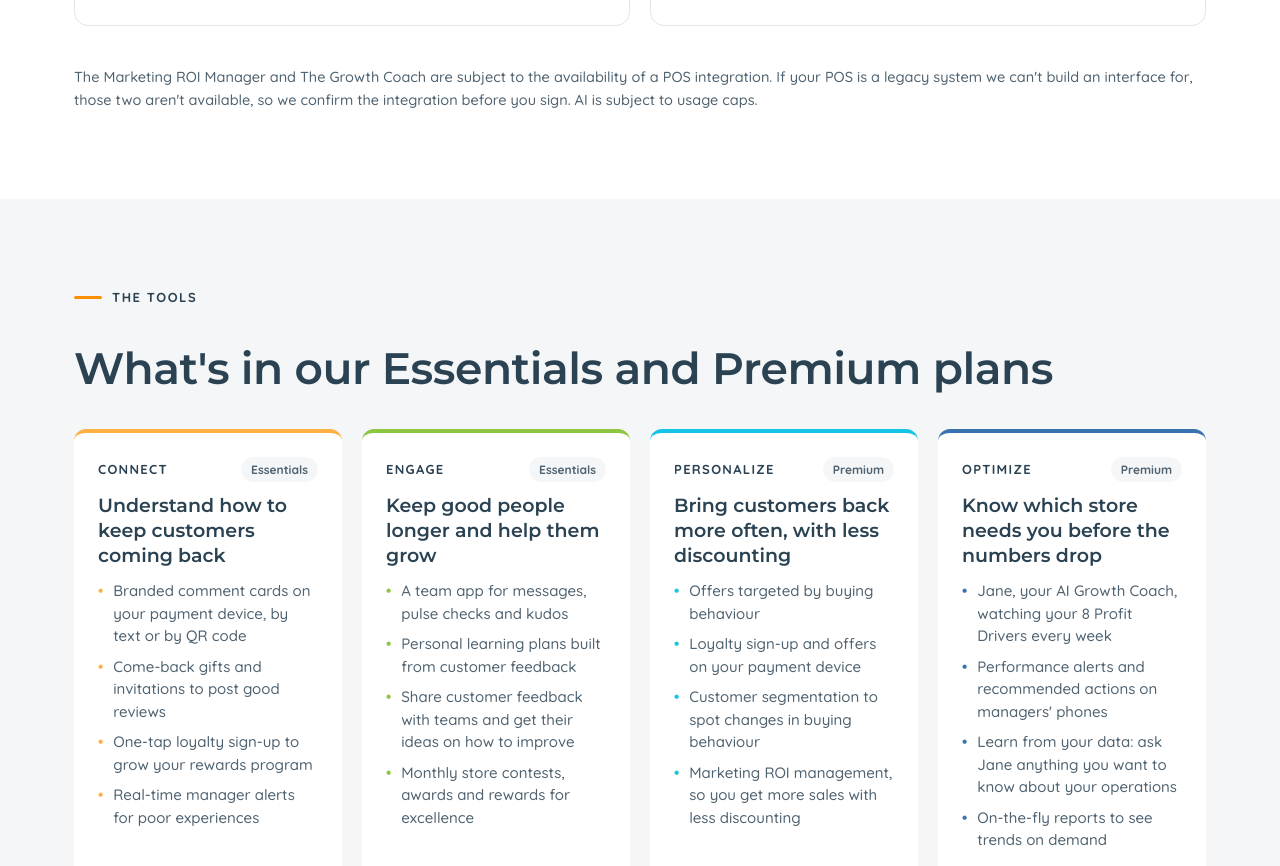
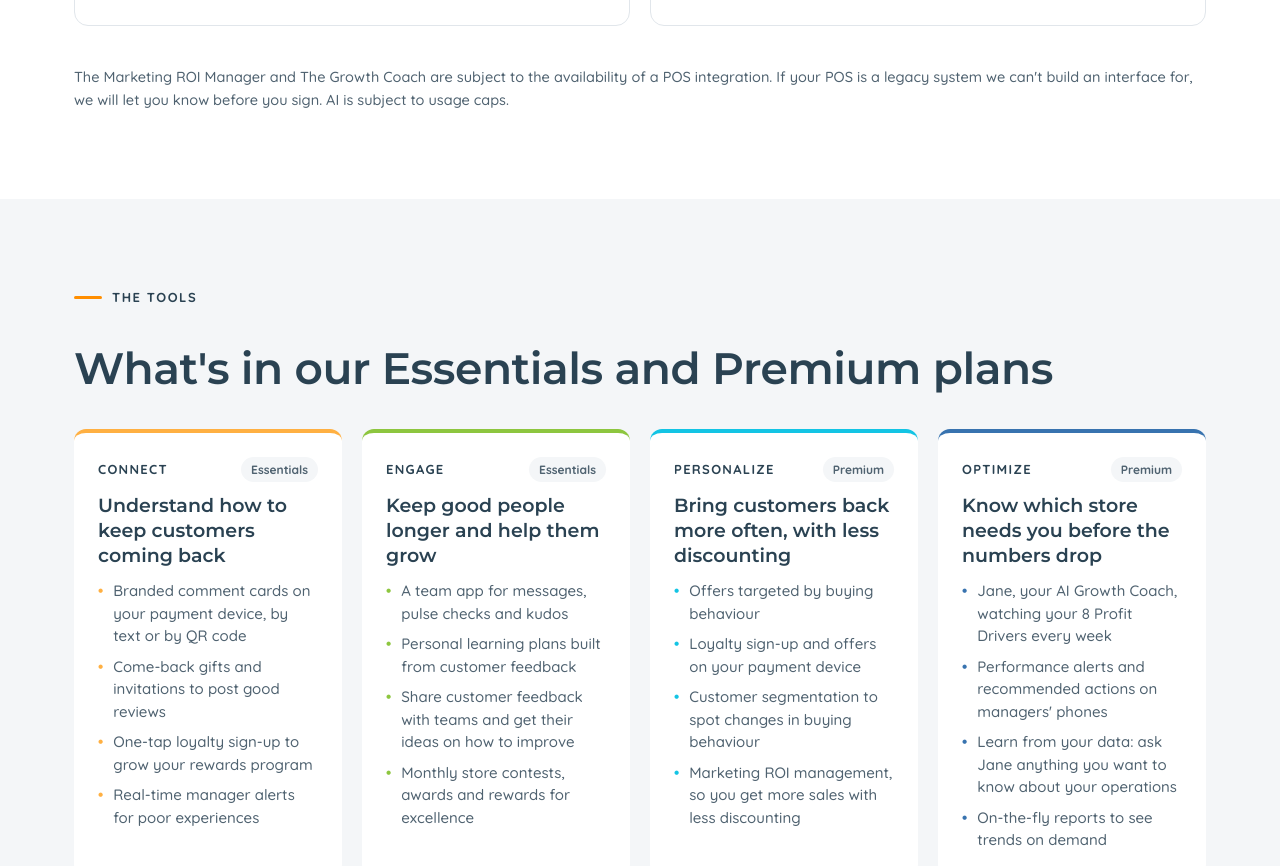
Before and after one commit to DevDcx/dgm-website, a plain HTML site: page how-we-work/index.html in a window 1280 px wide. Shown: the part 5330-6196 px from the top of the page. Drawn offline with Linux system fonts and the light colour scheme.

Commit message:
Tier note wording
Co-Authored-By: Claude Opus 5.5 <noreply@anthropic.com>
Claude-Session: https://claude.ai/code/session_01XNybfvXA3zH16sED8HQwq4

```diff
--- a/how-we-work/index.html
+++ b/how-we-work/index.html
@@ -345,7 +345,7 @@ a{color:#3873AF}a:hover{color:#2A4252}
 </div>
 
 </div>
-<p style="margin: 0; font-size: 14.5px; line-height: 1.55; color: #4F6270">The Marketing ROI Manager and The Growth Coach are subject to the availability of a POS integration. If your POS is a legacy system we can't build an interface for, those two aren't available, so we confirm the integration before you sign. AI is subject to usage caps.</p>
+<p style="margin: 0; font-size: 14.5px; line-height: 1.55; color: #4F6270">The Marketing ROI Manager and The Growth Coach are subject to the availability of a POS integration. If your POS is a legacy system we can't build an interface for, we will let you know before you sign. AI is subject to usage caps.</p>
 </div>
 </section>
 
```
Also changed, not shown: src/How.dc.html (+1 -1 lines).
